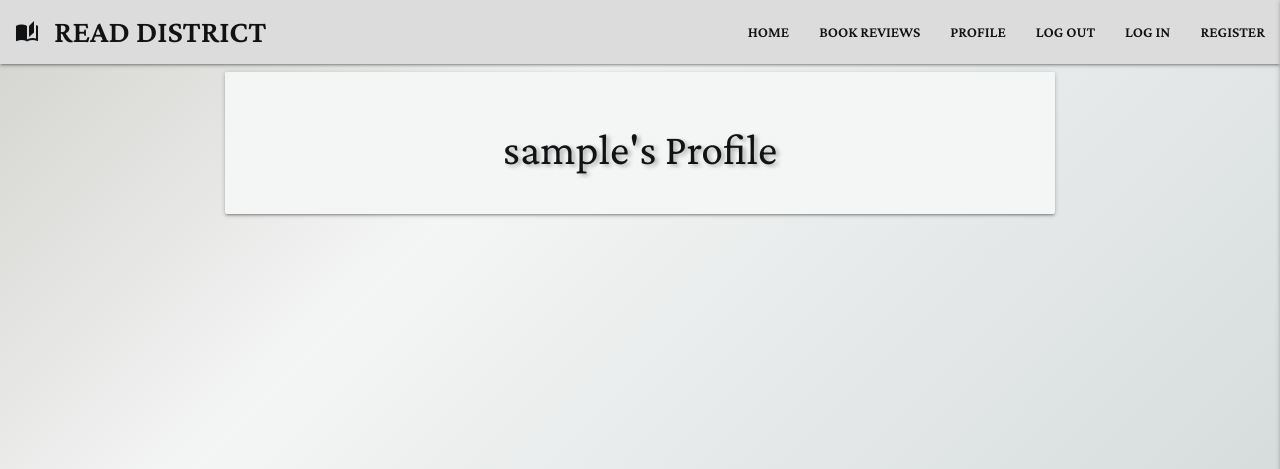
After one commit to NicolaLampis/read-district, a Flask app: page /profile/1 in a window 1280 px wide. The commit adds this page. Shown: the top 469 px of the page. Run offline with Flask 2, Linux system fonts and the light colour scheme; the visitor is signed in with stand-in values (Sample User, id 1); a database or web service that is not in the repository returns one stand-in record (values such as "Sample title"); some libraries are stand-ins or nearby versions.

Commit message:
Add user profile page, user session

```diff
--- a/app.py
+++ b/app.py
@@ -66,6 +66,13 @@ def login():
     return render_template("login.html")
 
 
+@app.route("/profile/<username>", methods=["GET", "POST"])
+def profile(username):
+    # grab the session user's username from the database
+    username = mongo.db.users.find_one({"username": session["user"]})["username"]
+    return render_template("profile.html", username=username)
+
+
 if __name__ == "__main__":
     app.run(host=os.environ.get("IP"),
         port=int(os.environ.get("PORT")),
--- a/templates/base.html
+++ b/templates/base.html
@@ -28,7 +28,7 @@
                 <ul class="right hide-on-med-and-down">
                     <li><a href="{{ url_for('get_books') }}">Home</a></li>
                     <li><a href="badges.html">Book Reviews</a></li>
-                    <li><a href="collapsible.html">Profile</a></li>
+                    <li><a href="{{ url_for('profile', username=session['user']) }}">Profile</a></li>
                     <li><a href="mobile.html">Log Out</a></li>
                     <li><a href="{{ url_for('login') }}">Log In</a></li>
                     <li><a href="{{ url_for('register') }}">Register</a></li>
@@ -40,7 +40,7 @@
         <ul class="sidenav" id="mobile-demo">
             <li><a href="{{ url_for('get_books') }}">Home</a></li>
             <li><a href="badges.html">Book Reviews</a></li>
-            <li><a href="collapsible.html">Profile</a></li>
+            <li><a href="{{ url_for('profile', username=session['user']) }}">Profile</a></li>
             <li><a href="mobile.html">Log Out</a></li>
             <li><a href="{{ url_for('login') }}">Log In</a></li>
             <li><a href="{{ url_for('register') }}">Register</a></li>
--- /dev/null
+++ b/templates/profile.html
@@ -0,0 +1,14 @@
+{% extends "base.html" %}
+{% block content %}
+
+    <div class="row">
+        <div class="col s12 m8 offset-m2">
+            <div class="card-panel">
+                <h3 class="center-align text-shadow">
+                    {{ username }}'s Profile
+                </h3>
+            </div>
+        </div>
+    </div>
+
+{% endblock %}
```
